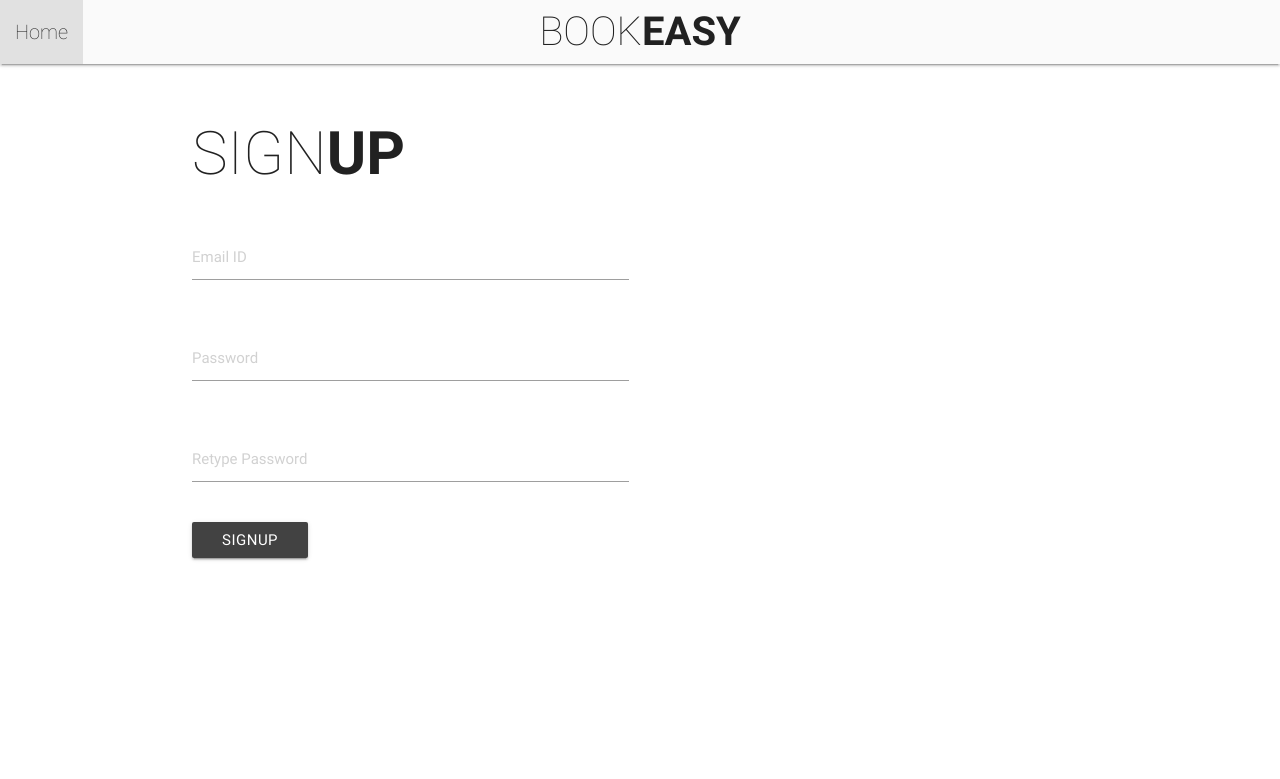
After one commit to npochhi/Bookeasy-WebApp, a Django app: page /signup/ in a window 1280 px wide. The commit adds this page. Shown: the top 779 px of the page. Run offline with Django 3.2, Linux system fonts and the light colour scheme.

Commit message:
Added signup, studenthome

```diff
--- a/bookeasy/urls.py
+++ b/bookeasy/urls.py
@@ -20,5 +20,6 @@ from mainapp import views
 urlpatterns = [
     path('admin/', admin.site.urls),
     path('login/', views.login, name = 'login'),
-    path('', views.home, name = 'home')
+    path('', views.home, name = 'home'),
+    path('signup/', views.signup, name="signup")
 ]
--- a/mainapp/templates/login.html
+++ b/mainapp/templates/login.html
@@ -38,10 +38,10 @@
                     {% csrf_token %}
                     <div class="row">
                         <div class="input-field col s6">
-                            <input placeholder="Email ID" id="emailid" type="text" class="validate">
+                            <input placeholder="Email ID" name="emailid" type="text" class="validate">
                         </div>
                         <div class="input-field col s6">
-                            <input placeholder="Password" id="password" type="password" class="validate">
+                            <input placeholder="Password" name="password" type="password" class="validate">
                         </div>
                     </div>
                     <button class="btn waves-effect waves-light grey darken-3" type="submit" name="action">Login
--- /dev/null
+++ b/mainapp/templates/signup.html
@@ -0,0 +1,59 @@
+<html>
+    <head>
+        <title>
+            Signup, BookEasy
+        </title>
+
+        <link rel="stylesheet" href="https://cdnjs.cloudflare.com/ajax/libs/materialize/0.100.2/css/materialize.min.css">
+        <script src="https://cdnjs.cloudflare.com/ajax/libs/materialize/0.100.2/js/materialize.min.js"></script>
+    </head>
+    <body>
+        <nav class="grey lighten-5">
+            <div class="nav-wrapper transparent" style="font-weight: 100;">
+                <span class="brand-logo center grey-text text-darken-4" style="font-size: 40px;">BOOK<b>EASY</b></span>
+                <ul id="nav-mobile" class="left hide-on-med-and-down">
+                    <li><a href="/" class="grey-text text-darken-4" style="font-size: 20px; font-weight:100;">Home</a></li>
+                </ul>
+            </div>
+        </nav>
+        <br/><br/>
+        <div class = "container">
+            <div class = "row">
+                <div class = "col s12" style = "font-size: 60px; font-weight:100">
+                    SIGN<b>UP</b>
+                </div>
+            </div>
+            {% if messages %}
+            <div class = "row">
+                {% for message in messages %}
+                <div class = "col s12" style = "font-size: 10px; font-weight:100;">
+                    <b>{{ message }}</b>
+                </div>
+                {% endfor %}
+            </div>
+            {% endif %}
+            <div class="row">
+                <form class="col s12" action='/signup/' method='POST'>
+                    {% csrf_token %}
+                    <div class="row">
+                        <div class="input-field col s6">
+                            <input placeholder="Email ID" name="emailid" type="text" class="validate">
+                        </div>
+                    </div>
+                    <div class="row">
+                        <div class="input-field col s6">
+                            <input placeholder="Password" name="pass1" type="password" class="validate">
+                        </div>
+                    </div>
+                    <div class="row">
+                            <div class="input-field col s6">
+                                <input placeholder="Retype Password" name="pass2" type="password" class="validate">
+                            </div>
+                        </div>
+                    <button class="btn waves-effect waves-light grey darken-3" type="submit" name="action">Signup
+                    </button>
+                </form>
+            </div>
+        </div>
+    </body>
+</html>
--- a/mainapp/views.py
+++ b/mainapp/views.py
@@ -55,28 +55,33 @@ def login(request):
 def signup(request):
     if request.method == 'POST':
         email = request.POST.get('emailid')
+        print(email)
         pass1 = request.POST.get('pass1')
+        print(pass1)
         pass2 = request.POST.get('pass2')
+        print(pass2)
         try:
             Student.objects.get(email = email)
             try:
                 UserProfile.objects.get(email = email)
-                messages.error('An account with this email id already exists in the database!')
+                messages.error(request, 'An account with this email id already exists in the database!')
                 return redirect('/signup')
             except:
                 if pass1 == pass2:
                     user = UserProfile(email = email, password = pass1)
                     user.save()
-                    return redirect('/')
+                    print("here")
+                    messages.error(request, 'User successfully created!')
+                    return redirect('/signup')
                 else:
-                    messages.error('Passwords do not match!')
+                    messages.error(request, 'Passwords do not match!')
                     return redirect('/signup')
         except:
             try:
                 Employee.objects.get(email = email)
                 try:
                     UserProfile.objects.get(email = email)
-                    messages.error('An account with this email id already exists in the database!')
+                    messages.error(request, 'An account with this email id already exists in the database!')
                     return redirect('/signup')
                 except:
                     if pass1 == pass2:
@@ -84,11 +89,11 @@ def signup(request):
                         user.save()
                         return redirect('/')
                     else:
-                        messages.error('Passwords do not match!')
+                        messages.error(request, 'Passwords do not match!')
                         return redirect('/signup')
             except:
-                messages.error('No such email id exists in our database!')
-                return redirect('/signup')
+                messages.error(request, 'No such email id exists in our database!')
+                return redirect('/signup/')
     else:
         return render(request, 'signup.html')
 
@@ -120,7 +125,7 @@ def make_booking(request):
         guesthouse_max_occ = Rooms.objects.get(gID = guesthouse_obj, room_type = category).no_available
 
         if no_occ == guesthouse_max_occ:
-            messages.error('Guesthouse full! Either select other category or change the GuestHouse')
+            messages.error(request, 'Guesthouse full! Either select other category or change the GuestHouse')
             return redirect('/signup/')
 
         for i in range(int(request.POST.get('no_guests'))):
```
Also changed, not shown: mainapp/templates/studenthome.html (+29 -8 lines), db.sqlite3.
